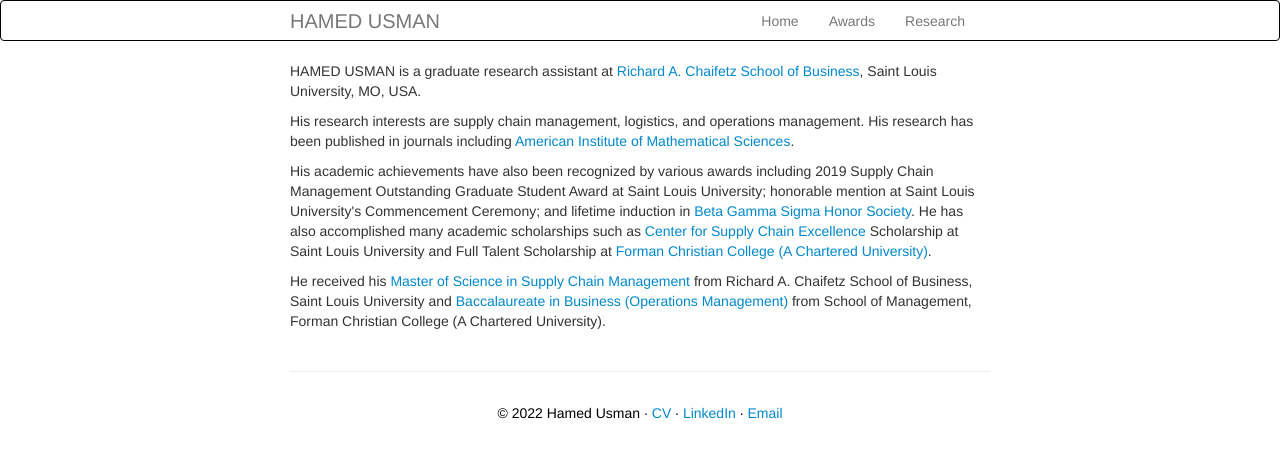
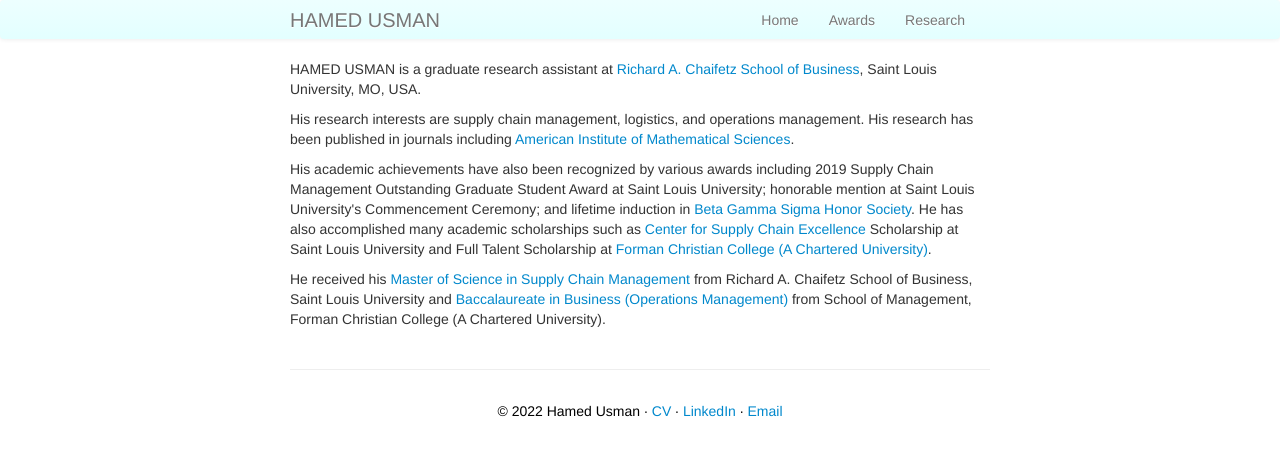
Before and after one commit to hamedusman/hamedusman.github.io, a Jekyll site: the page built from index.md, in a window 1280 px wide. Shown: the top 458 px of the page. Built offline with Jekyll 4.4.1, drawn with Linux system fonts in a browser that asks for light colours.

Commit message:
Update my_custom_css.css

```diff
--- a/assets/themes/twitter/css/my_custom_css.css
+++ b/assets/themes/twitter/css/my_custom_css.css
@@ -21,7 +21,7 @@
 
 a:hover {
     color: darkslateblue;
-    background-color: none; /* To change the hover color of hyperlinked text */
+    background-color: #f5f5f5; /* To change the hover color of hyperlinked text */
     text-decoration: none;
 }
 
@@ -99,15 +99,15 @@
     background-image:-webkit-gradient(linear, 0 0, 0 100%, from(#edffff), to(#f2f2f2));
     background-image:-webkit-linear-gradient(top, #edffff, #e3ffff);
     background-image:-o-linear-gradient(top, #edffff, #e3ffff);
-    background-image:linear-gradient(to bottom, #ffffff, #ffffff); /* To change the color of icon-bar on the top */
+    background-image:linear-gradient(to bottom, #edffff, #e3ffff); /* To change the color of icon-bar on the top */
     background-repeat:repeat-x;filter:progid:DXImageTransform.Microsoft.gradient(startColorstr='#ffffffff', endColorstr='#ffffff', GradientType=0);
-    border:1px solid #000000;
+    border:0px solid #ffffff; /* To change the border around icon bar at the top */
     -webkit-border-radius:4px;
     -moz-border-radius:4px;
     border-radius:4px;
-    -webkit-box-shadow:0 0px 0px rgba(0, 0, 0, 0.065);
-    -moz-box-shadow:0 0px 0px rgba(0, 0, 0, 0.065);
-    box-shadow:0 0px 0px rgba(0, 0, 0, 0.065);*zoom:1;
+    -webkit-box-shadow:0 1px 4px rgba(0, 0, 0, 0.065);
+    -moz-box-shadow:0 1px 4px rgba(0, 0, 0, 0.065);
+    box-shadow:0 1px 4px rgba(0, 0, 0, 0.065);*zoom:1;
 }
 
 ul {
```
